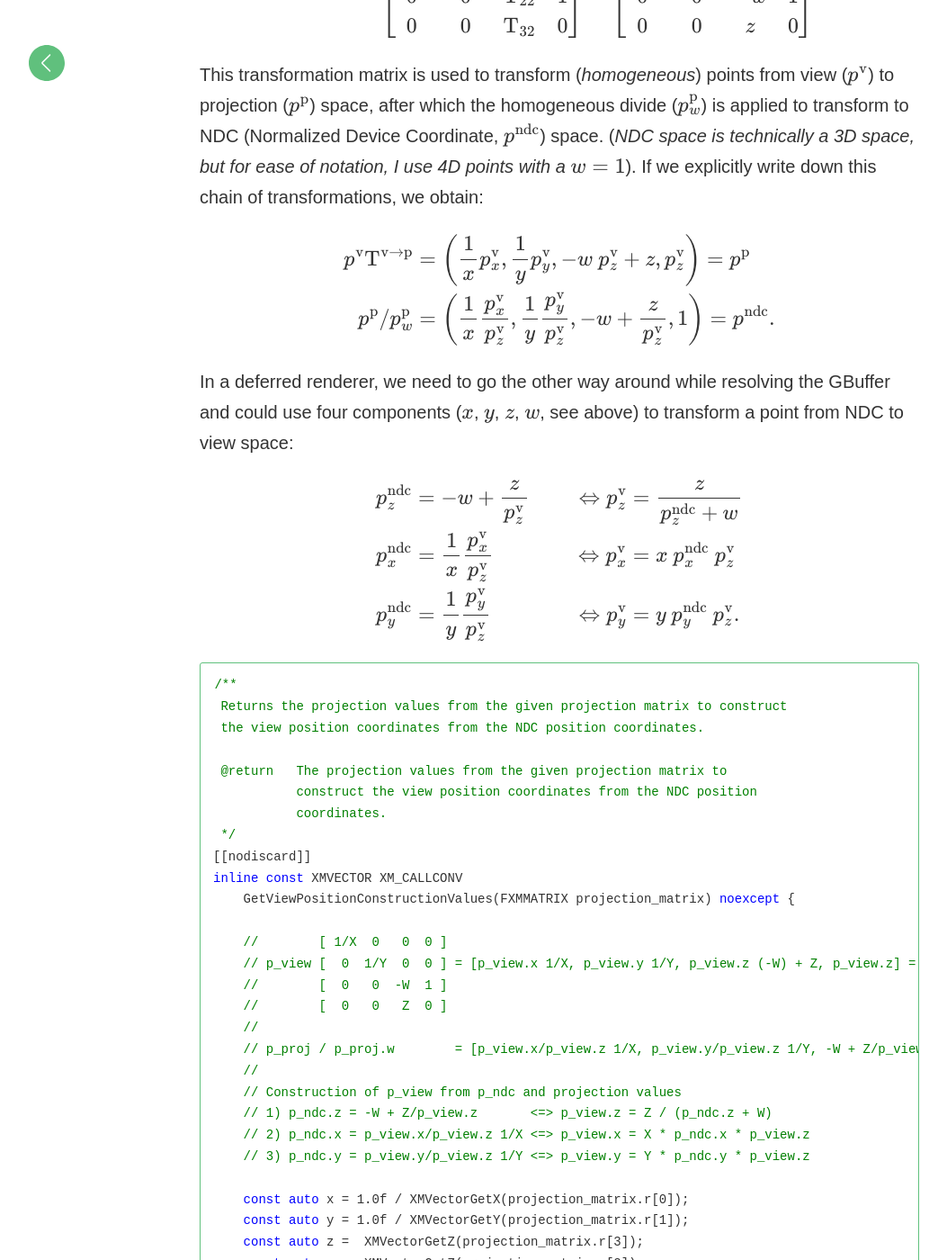
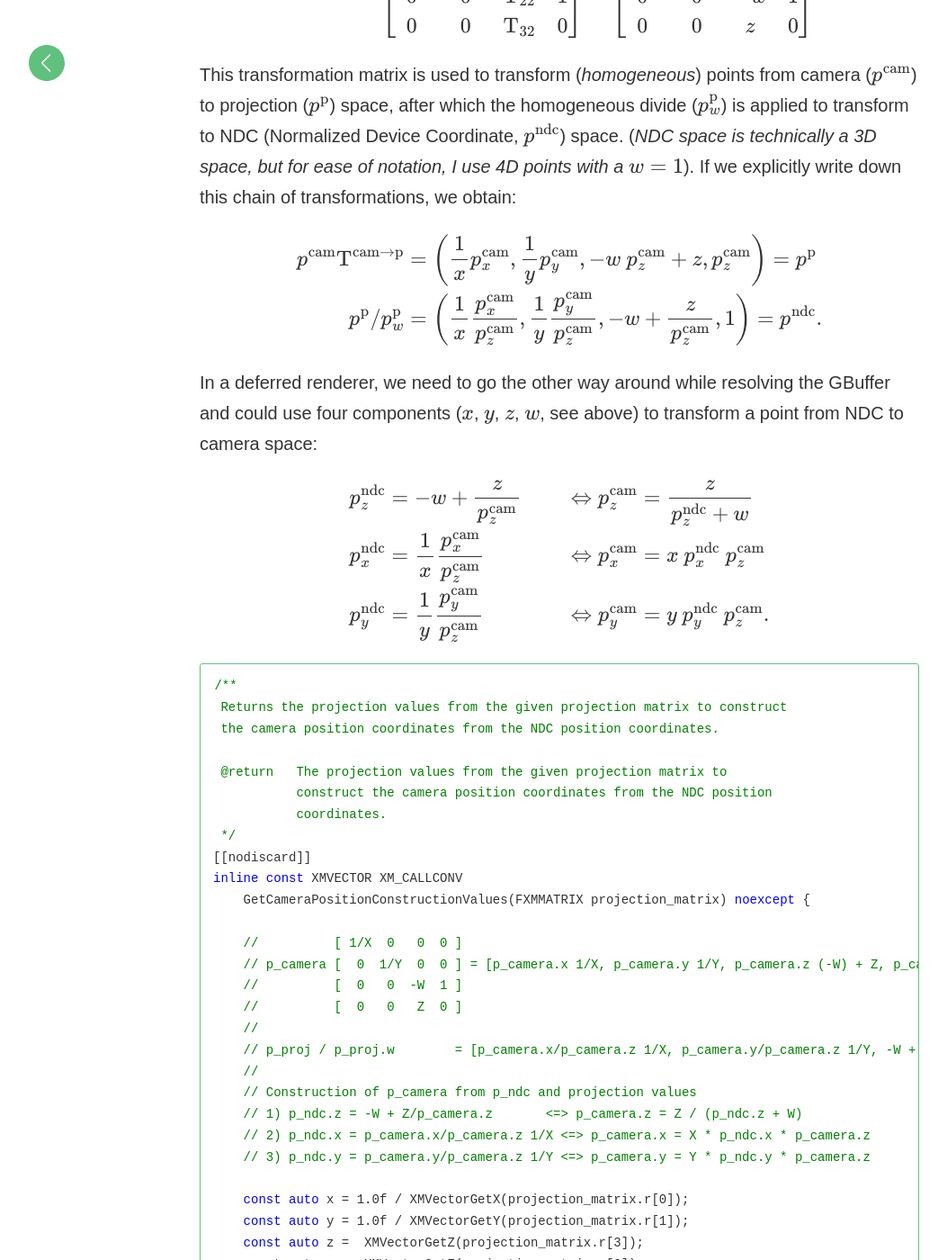
Before and after one commit to matt77hias/Blog, a Jekyll site: the page built from _posts/2017-09-07-ndc-to-projection-to-view-space.md, in a window 1280 px wide and 1400 px high, scrolled down 812 px. Shown: the whole window at 90% size, without its empty margins (18-1071 px from the left). Built offline with Jekyll 4.4.1, drawn with Linux system fonts in a browser that asks for light colours; formulas are drawn with MathJax 3; comment, search, counter and statistics services are not loaded; some of the changed text lies outside the part shown.

Commit message:
Update 2017-09-07-ndc-to-projection-to-view-space.md

````diff
--- a/_posts/2017-09-07-ndc-to-projection-to-view-space.md
+++ b/_posts/2017-09-07-ndc-to-projection-to-view-space.md
@@ -1,6 +1,6 @@
 ---
 layout: post
-title:  "NDC to Projection to View space"
+title:  "NDC to Projection to Camera space"
 date:   2017-10-19
 categories: transformations
 ---
@@ -8,10 +8,10 @@ categories: transformations
 # Introduction
 In [deferred shading](https://en.wikipedia.org/wiki/Deferred_shading), geometrical (normal, depth) and material data is stored in a GBuffer in a first pass.
 The actual lighting takes place in a second pass based on the data stored in the GBuffer.
-With regard to geometrical data, we minimally need a surface position and normal, both expressed in camera view or world space coordinates depending on the space used for lighting calculations.
+With regard to geometrical data, we minimally need a surface position and normal, both expressed in camera or world space coordinates depending on the space used for lighting calculations.
 There is no need, however, for storing an explicit surface position in the GBuffer (and thus wasting valuable memory resources and bandwidth), since this surface position can be reconstructed.
-(*For the remainder, we assume that the lighting calculations take place in camera view space.
-If you want to use world space instead, you need to additionally transform the surface position and normal from camera view to world space before applying your lighting calculations.*)
+(*For the remainder, we assume that the lighting calculations take place in camera space.
+If you want to use world space instead, you need to additionally transform the reconstructed surface position from camera to world space before applying your lighting calculations.*)
 
 ## Perspective Camera Only Approach
 A (row-major) perspective transformation matrix has the following format:
@@ -30,48 +30,48 @@ $$\begin{align}
 0 &0 &z &0 \end{bmatrix} \! .
 \end{align}$$
 
-This transformation matrix is used to transform (*homogeneous*) points from view ($$p^{\mathrm{v}}$$) to projection ($$p^{\mathrm{p}}$$) space, after which the homogeneous divide ($$p_{w}^{\mathrm{p}}$$) is applied to transform to NDC (Normalized Device Coordinate, $$p^{\mathrm{ndc}}$$) space. (*NDC space is technically a 3D space, but for ease of notation, I use 4D points with a $$w=1$$*). If we explicitly write down this chain of transformations, we obtain:
+This transformation matrix is used to transform (*homogeneous*) points from camera ($$p^{\mathrm{cam}}$$) to projection ($$p^{\mathrm{p}}$$) space, after which the homogeneous divide ($$p_{w}^{\mathrm{p}}$$) is applied to transform to NDC (Normalized Device Coordinate, $$p^{\mathrm{ndc}}$$) space. (*NDC space is technically a 3D space, but for ease of notation, I use 4D points with a $$w=1$$*). If we explicitly write down this chain of transformations, we obtain:
 
 $$\begin{align}
-p^{\mathrm{v}} \mathrm{T}^{\mathrm{v} \rightarrow \mathrm{p}}  &= \left(\frac{1}{x} p_{x}^\mathrm{v}, \frac{1}{y} p_{y}^\mathrm{v}, -w~p_{z}^\mathrm{v} + z, p_{z}^\mathrm{v}\right) = p^{\mathrm{p}} \\
-p^{\mathrm{p}}/p_{w}^{\mathrm{p}} &= \left(\frac{1}{x} \frac{p_{x}^\mathrm{v}}{p_{z}^\mathrm{v}}, \frac{1}{y} \frac{p_{y}^\mathrm{v}}{p_{z}^\mathrm{v}}, -w + \frac{z}{p_{z}^\mathrm{v}}, 1\right) = p^{\mathrm{ndc}}.
+p^{\mathrm{cam}} \mathrm{T}^{\mathrm{cam} \rightarrow \mathrm{p}}  &= \left(\frac{1}{x} p_{x}^\mathrm{cam}, \frac{1}{y} p_{y}^\mathrm{cam}, -w~p_{z}^\mathrm{cam} + z, p_{z}^\mathrm{cam}\right) = p^{\mathrm{p}} \\
+p^{\mathrm{p}}/p_{w}^{\mathrm{p}} &= \left(\frac{1}{x} \frac{p_{x}^\mathrm{cam}}{p_{z}^\mathrm{cam}}, \frac{1}{y} \frac{p_{y}^\mathrm{cam}}{p_{z}^\mathrm{cam}}, -w + \frac{z}{p_{z}^\mathrm{cam}}, 1\right) = p^{\mathrm{ndc}}.
 \end{align}$$
 
-In a deferred renderer, we need to go the other way around while resolving the GBuffer and could use four components ($$x$$, $$y$$, $$z$$, $$w$$, see above) to transform a point from NDC to view space:
+In a deferred renderer, we need to go the other way around while resolving the GBuffer and could use four components ($$x$$, $$y$$, $$z$$, $$w$$, see above) to transform a point from NDC to camera space:
 
 $$\begin{align}
-p_{z}^\mathrm{ndc} &= -w + \frac{z}{p_{z}^\mathrm{v}}
-&\Leftrightarrow p_{z}^\mathrm{v} &= \frac{z}{p_{z}^\mathrm{ndc} + w}\\
-p_{x}^\mathrm{ndc} &= \frac{1}{x} \frac{p_{x}^\mathrm{v}}{p_{z}^\mathrm{v}}
-&\Leftrightarrow p_{x}^\mathrm{v} &= x~p_{x}^\mathrm{ndc}~p_{z}^\mathrm{v}\\
-p_{y}^\mathrm{ndc} &= \frac{1}{y} \frac{p_{y}^\mathrm{v}}{p_{z}^\mathrm{v}}
-&\Leftrightarrow p_{y}^\mathrm{v} &= y~p_{y}^\mathrm{ndc}~p_{z}^\mathrm{v}.
+p_{z}^\mathrm{ndc} &= -w + \frac{z}{p_{z}^\mathrm{cam}}
+&\Leftrightarrow p_{z}^\mathrm{cam} &= \frac{z}{p_{z}^\mathrm{ndc} + w}\\
+p_{x}^\mathrm{ndc} &= \frac{1}{x} \frac{p_{x}^\mathrm{cam}}{p_{z}^\mathrm{cam}}
+&\Leftrightarrow p_{x}^\mathrm{cam} &= x~p_{x}^\mathrm{ndc}~p_{z}^\mathrm{cam}\\
+p_{y}^\mathrm{ndc} &= \frac{1}{y} \frac{p_{y}^\mathrm{cam}}{p_{z}^\mathrm{cam}}
+&\Leftrightarrow p_{y}^\mathrm{cam} &= y~p_{y}^\mathrm{ndc}~p_{z}^\mathrm{cam}.
 \end{align}$$
 
 ```c++
 /**
  Returns the projection values from the given projection matrix to construct
- the view position coordinates from the NDC position coordinates.
+ the camera position coordinates from the NDC position coordinates.
 
  @return   The projection values from the given projection matrix to
-           construct the view position coordinates from the NDC position
+           construct the camera position coordinates from the NDC position
            coordinates.
  */
 [[nodiscard]]
 inline const XMVECTOR XM_CALLCONV
-    GetViewPositionConstructionValues(FXMMATRIX projection_matrix) noexcept {
+    GetCameraPositionConstructionValues(FXMMATRIX projection_matrix) noexcept {
 
-    //        [ 1/X  0   0  0 ]
-    // p_view [  0  1/Y  0  0 ] = [p_view.x 1/X, p_view.y 1/Y, p_view.z (-W) + Z, p_view.z] = p_proj
-    //        [  0   0  -W  1 ]
-    //        [  0   0   Z  0 ]
+    //          [ 1/X  0   0  0 ]
+    // p_camera [  0  1/Y  0  0 ] = [p_camera.x 1/X, p_camera.y 1/Y, p_camera.z (-W) + Z, p_camera.z] = p_proj
+    //          [  0   0  -W  1 ]
+    //          [  0   0   Z  0 ]
     //
-    // p_proj / p_proj.w        = [p_view.x/p_view.z 1/X, p_view.y/p_view.z 1/Y, -W + Z/p_view.z, 1] = p_ndc
+    // p_proj / p_proj.w        = [p_camera.x/p_camera.z 1/X, p_camera.y/p_camera.z 1/Y, -W + Z/p_camera.z, 1] = p_ndc
     //
-    // Construction of p_view from p_ndc and projection values
-    // 1) p_ndc.z = -W + Z/p_view.z       <=> p_view.z = Z / (p_ndc.z + W)
-    // 2) p_ndc.x = p_view.x/p_view.z 1/X <=> p_view.x = X * p_ndc.x * p_view.z
-    // 3) p_ndc.y = p_view.y/p_view.z 1/Y <=> p_view.y = Y * p_ndc.y * p_view.z
+    // Construction of p_camera from p_ndc and projection values
+    // 1) p_ndc.z = -W + Z/p_camera.z       <=> p_camera.z = Z / (p_ndc.z + W)
+    // 2) p_ndc.x = p_camera.x/p_camera.z 1/X <=> p_camera.x = X * p_ndc.x * p_camera.z
+    // 3) p_ndc.y = p_camera.y/p_camera.z 1/Y <=> p_camera.y = Y * p_ndc.y * p_camera.z
 
     const auto x = 1.0f / XMVectorGetX(projection_matrix.r[0]);
     const auto y = 1.0f / XMVectorGetY(projection_matrix.r[1]);
@@ -98,47 +98,47 @@ $$\begin{align} \mathrm{T}^{\mathrm{v \rightarrow p}}
 0 &0 &-w &1 \end{bmatrix} \! .
 \end{align}$$
 
-This transformation matrix is used to transform (*homogeneous*) points from view ($$p^{\mathrm{v}}$$) to projection ($$p^{\mathrm{p}}$$) space, after which the homogeneous divide (no-op) is applied to transform to NDC (= projection) space. (*So basically a non-uniform scaling followed by a translation of the z component*).
+This transformation matrix is used to transform (*homogeneous*) points from camera ($$p^{\mathrm{cam}}$$) to projection ($$p^{\mathrm{p}}$$) space, after which the homogeneous divide (no-op) is applied to transform to NDC (= projection) space. (*So basically a non-uniform scaling followed by a translation of the z component*).
 
 If we explicitly write down this chain of transformations, we obtain:
 
 $$\begin{align}
-p^{\mathrm{v}} \mathrm{T}^{\mathrm{v} \rightarrow \mathrm{p}}  &= \left(\frac{1}{x} p_{x}^\mathrm{v}, \frac{1}{y} p_{y}^\mathrm{v}, \frac{1}{z} p_{z}^\mathrm{v} - w, 1\right) = p^{\mathrm{p}} = p^{\mathrm{ndc}}.
+p^{\mathrm{cam}} \mathrm{T}^{\mathrm{cam} \rightarrow \mathrm{p}}  &= \left(\frac{1}{x} p_{x}^\mathrm{cam}, \frac{1}{y} p_{y}^\mathrm{cam}, \frac{1}{z} p_{z}^\mathrm{cam} - w, 1\right) = p^{\mathrm{p}} = p^{\mathrm{ndc}}.
 \end{align}$$
 
-Again, we could use four components ($$x$$, $$y$$, $$z$$, $$w$$, see above) to transform a point from NDC to view space:
+Again, we could use four components ($$x$$, $$y$$, $$z$$, $$w$$, see above) to transform a point from NDC to camera space:
 
 $$\begin{align}
-p_{z}^\mathrm{ndc} &= \frac{1}{z} p_{z}^\mathrm{v} - w
-&\Leftrightarrow p_{z}^\mathrm{v} &= z~\left(p_{z}^\mathrm{ndc} + w\right) \\
-p_{x}^\mathrm{ndc} &= \frac{1}{x} p_{x}^\mathrm{v}
-&\Leftrightarrow p_{x}^\mathrm{v} &= x~p_{x}^\mathrm{ndc} \\
-p_{y}^\mathrm{ndc} &= \frac{1}{y} p_{y}^\mathrm{v}
-&\Leftrightarrow p_{y}^\mathrm{v} &= y~p_{y}^\mathrm{ndc}.
+p_{z}^\mathrm{ndc} &= \frac{1}{z} p_{z}^\mathrm{cam} - w
+&\Leftrightarrow p_{z}^\mathrm{cam} &= z~\left(p_{z}^\mathrm{ndc} + w\right) \\
+p_{x}^\mathrm{ndc} &= \frac{1}{x} p_{x}^\mathrm{cam}
+&\Leftrightarrow p_{x}^\mathrm{cam} &= x~p_{x}^\mathrm{ndc} \\
+p_{y}^\mathrm{ndc} &= \frac{1}{y} p_{y}^\mathrm{cam}
+&\Leftrightarrow p_{y}^\mathrm{cam} &= y~p_{y}^\mathrm{ndc}.
 \end{align}$$
 
 ```c++
 /**
  Returns the projection values from the given projection matrix to construct
- the view position coordinates from the NDC position coordinates.
+ the camera position coordinates from the NDC position coordinates.
 
  @return   The projection values from the given projection matrix to
-           construct the view position coordinates from the NDC position
+           construct the camera position coordinates from the NDC position
            coordinates.
  */
 [[nodiscard]]
 inline const XMVECTOR XM_CALLCONV
-    GetViewPositionConstructionValues(FXMMATRIX projection_matrix) noexcept {
+    GetCameraPositionConstructionValues(FXMMATRIX projection_matrix) noexcept {
 
-    //        [ 1/X  0   0  0 ]
-    // p_view [  0  1/Y  0  0 ] = [p_view.x 1/X, p_view.y 1/Y, p_view.z 1/Z -W, 1] = p_proj = p_ndc
-    //        [  0   0  1/Z 0 ]
-    //        [  0   0  -W  1 ]
+    //          [ 1/X  0   0  0 ]
+    // p_camera [  0  1/Y  0  0 ] = [p_camera.x 1/X, p_camera.y 1/Y, p_camera.z 1/Z -W, 1] = p_proj = p_ndc
+    //          [  0   0  1/Z 0 ]
+    //          [  0   0  -W  1 ]
     //
-    // Construction of p_view from p_ndc and projection values
-    // 1) p_ndc.z = p_view.z/Z -W <=> p_view.z = Z * (p_ndc.z + W)
-    // 2) p_ndc.x = p_view.x/X    <=> p_view.x = X * p_ndc.x
-    // 3) p_ndc.y = p_view.y/Y    <=> p_view.y = Y * p_ndc.y
+    // Construction of p_camera from p_ndc and projection values
+    // 1) p_ndc.z = p_camera.z/Z -W <=> p_camera.z = Z * (p_ndc.z + W)
+    // 2) p_ndc.x = p_camera.x/X    <=> p_camera.x = X * p_ndc.x
+    // 3) p_ndc.y = p_camera.y/Y    <=> p_camera.y = Y * p_ndc.y
 
     const auto x = 1.0f / XMVectorGetX(projection_matrix.r[0]);
     const auto y = 1.0f / XMVectorGetY(projection_matrix.r[1]);
@@ -150,13 +150,13 @@ inline const XMVECTOR XM_CALLCONV
 ```
 
 # Summary
-So far, we have seen how to reconstruct the surface position in view space coordinates for a perspective and orthographic camera. Both reconstructions require only a `float4` coefficient vector in HLSL and are unfortunately quite different. So if our deferred renderer is going to support one camera type only, we could use the appropriate reconstruction. If our deferred renderer needs to support both or even more camera types, we need to specialize our shaders statically (i.e. pre-processor directives) or dynamically (i.e. dynamic branching based on some constant buffer flag) based on the camera type.
+So far, we have seen how to reconstruct the surface position in camera space coordinates for a perspective and orthographic camera. Both reconstructions require only a `float4` coefficient vector in HLSL and are unfortunately quite different. So if our deferred renderer is going to support one camera type only, we could use the appropriate reconstruction. If our deferred renderer needs to support both or even more camera types, we need to specialize our shaders statically (i.e. pre-processor directives) or dynamically (i.e. dynamic branching based on some constant buffer flag) based on the camera type.
 
-Alternatively, we can pass the inverse of our view-to-projection matrices (i.e. projection-to-view matrices) to reconstruct the view space coordinates from the NDC space coordinates. We set the $$w$$ coordinate of the NDC position to $$1$$ to obtain the projection space coordinates. Next, we apply the projection-to-view transformation, **followed by an homogeneous divide** to obtain the view space coordinates.
+Alternatively, we can pass the inverse of our camera-to-projection matrices (i.e. projection-to-camera matrices) to reconstruct the camera space coordinates from the NDC space coordinates. We set the $$w$$ coordinate of the NDC position to $$1$$ to obtain the projection space coordinates. Next, we apply the projection-to-camera transformation, **followed by an homogeneous divide** to obtain the camera space coordinates.
 
 # Generalized Approach
 
-The view-to-projection and projection-to-view matrices for a perspective camera are defined as:
+The camera-to-projection and projection-to-camera matrices for a perspective camera are defined as:
 
 $$\begin{align}
 \mathrm{T}^{\mathrm{v \rightarrow p}} &= \begin{bmatrix}
@@ -173,21 +173,21 @@ $$\begin{align}
 
 ```c++
 /**
- Returns the projection-to-view matrix of this perspective camera.
+ Returns the projection-to-camera matrix of this perspective camera.
 
- @return   The projection-to-view matrix of this perspective
+ @return   The projection-to-camera matrix of this perspective
            camera.
  */
 [[nodiscard]]
 virtual const XMMATRIX XM_CALLCONV
-    GetProjectionToViewMatrix() const noexcept override {
+    GetProjectionToCameraMatrix() const noexcept override {
 
-    const auto view_to_projection = GetViewToProjectionMatrix();
+    const auto camera_to_projection = GetCameraToProjectionMatrix();
 
-    const auto m00 = 1.0f / XMVectorGetX(view_to_projection.r[0]);
-    const auto m11 = 1.0f / XMVectorGetY(view_to_projection.r[1]);
-    const auto m23 = 1.0f / XMVectorGetZ(view_to_projection.r[3]);
-    const auto m33 = -XMVectorGetZ(view_to_projection.r[2]) * m23;
+    const auto m00 = 1.0f / XMVectorGetX(camera_to_projection.r[0]);
+    const auto m11 = 1.0f / XMVectorGetY(camera_to_projection.r[1]);
+    const auto m23 = 1.0f / XMVectorGetZ(camera_to_projection.r[3]);
+    const auto m33 = -XMVectorGetZ(camera_to_projection.r[2]) * m23;
 
     return {
         m00, 0.0f, 0.0f, 0.0f,
@@ -198,7 +198,7 @@ virtual const XMMATRIX XM_CALLCONV
 }
 ```
 
-The view-to-projection and projection-to-view matrices for an orthographic camera are defined as:
+The camera-to-projection and projection-to-camera matrices for an orthographic camera are defined as:
 
 $$\begin{align}
 \mathrm{T}^{\mathrm{v \rightarrow p}} &= \begin{bmatrix}
@@ -215,21 +215,21 @@ $$\begin{align}
 
 ```c++
 /**
- Returns the projection-to-view matrix of this orthographic camera.
+ Returns the projection-to-camera matrix of this orthographic camera.
 
- @return   The projection-to-view matrix of this orthographic
+ @return   The projection-to-camera matrix of this orthographic
            camera.
  */
 [[nodiscard]]
 virtual const XMMATRIX XM_CALLCONV
-    GetProjectionToViewMatrix() const noexcept override {
+    GetProjectionToCameraMatrix() const noexcept override {
 
-    const auto view_to_projection = GetViewToProjectionMatrix();
+    const auto camera_to_projection = GetCameraToProjectionMatrix();
 
-    const auto m00 = 1.0f / XMVectorGetX(view_to_projection.r[0]);
-    const auto m11 = 1.0f / XMVectorGetY(view_to_projection.r[1]);
-    const auto m22 = 1.0f / XMVectorGetZ(view_to_projection.r[2]);
-    const auto m32 = -XMVectorGetZ(view_to_projection.r[3]) * m22;
+    const auto m00 = 1.0f / XMVectorGetX(camera_to_projection.r[0]);
+    const auto m11 = 1.0f / XMVectorGetY(camera_to_projection.r[1]);
+    const auto m22 = 1.0f / XMVectorGetZ(camera_to_projection.r[2]);
+    const auto m32 = -XMVectorGetZ(camera_to_projection.r[3]) * m22;
 
     return {
          m00, 0.0f, 0.0f, 0.0f,
````
